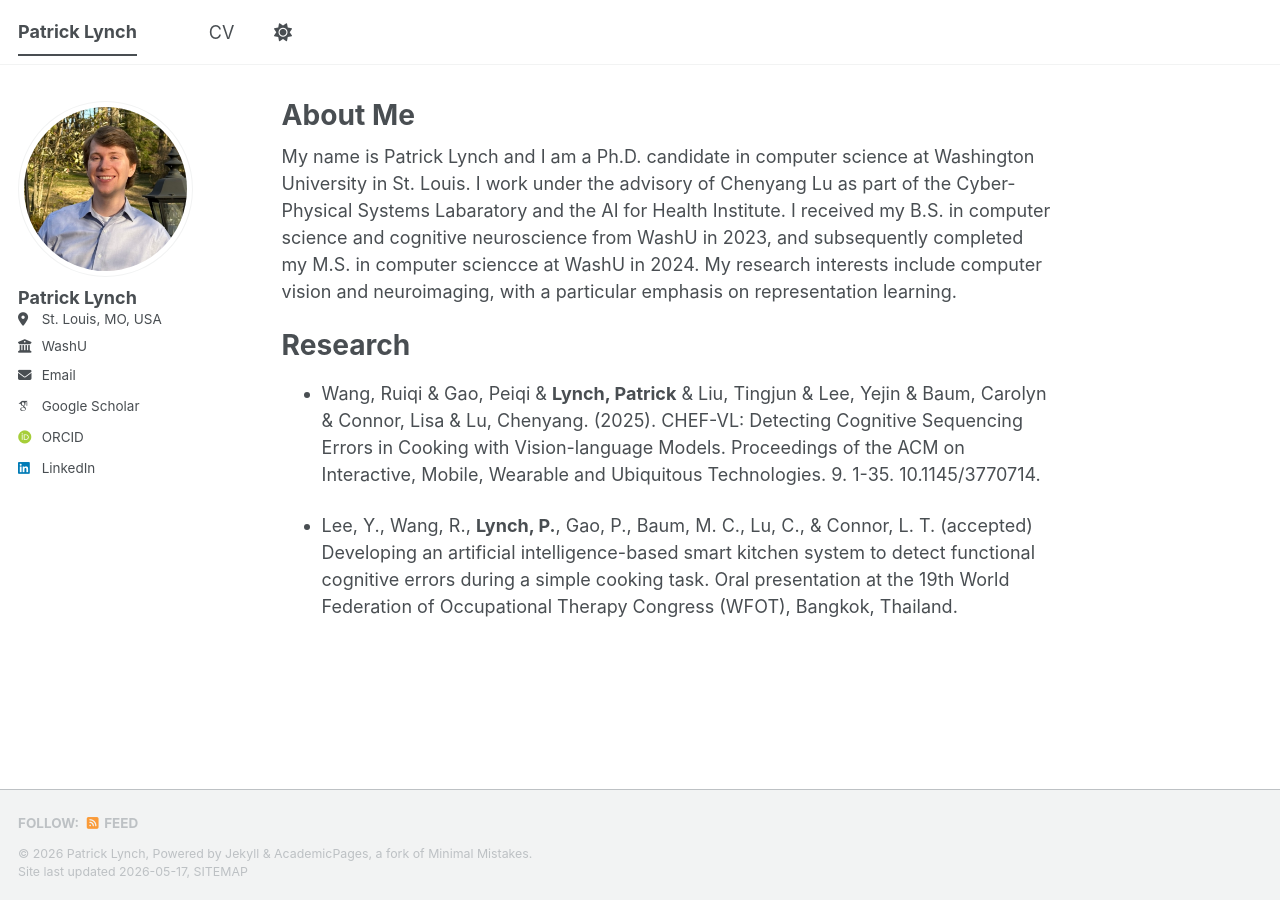
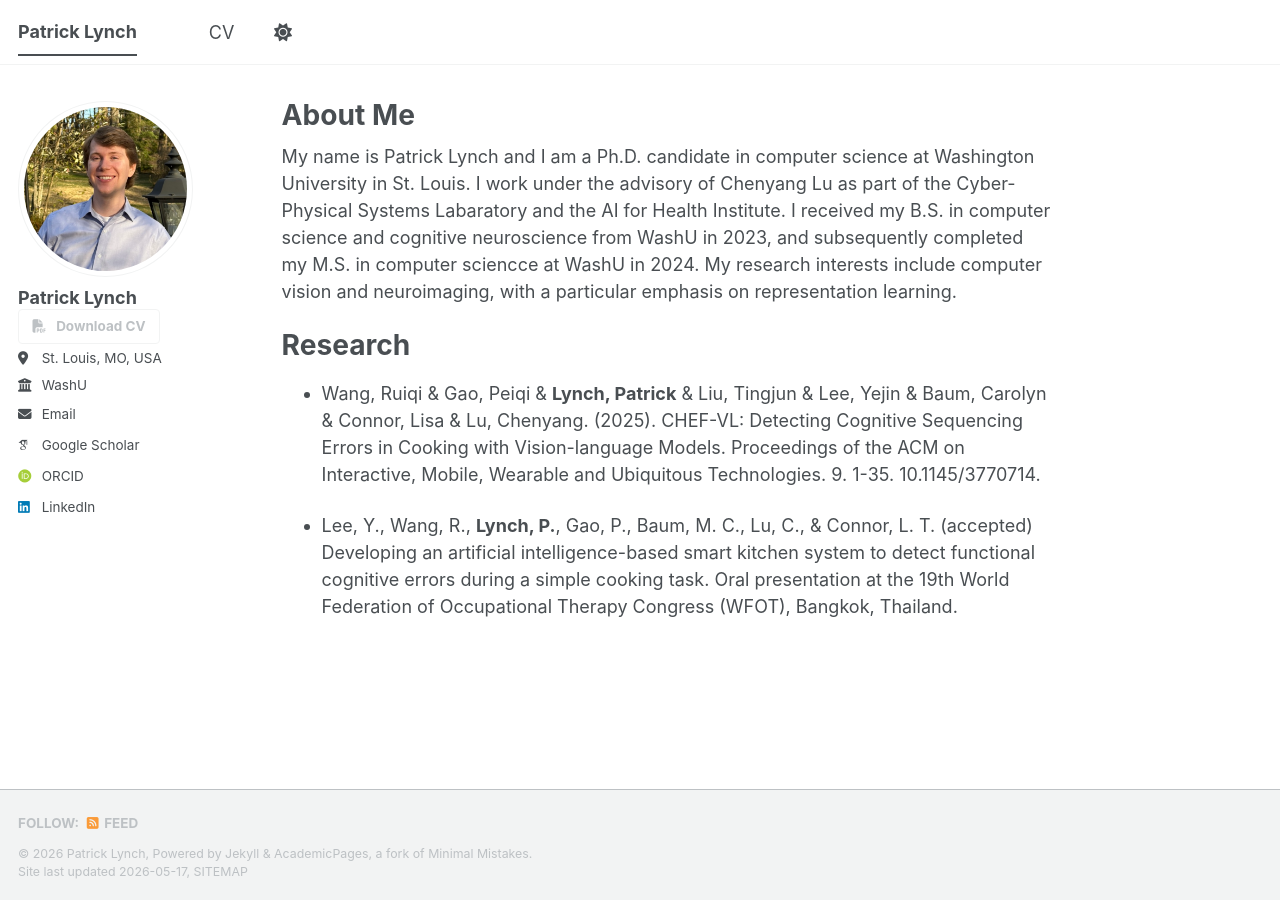
Before and after one commit to patricklynch7/patricklynch7.github.io, a Jekyll site: the page built from _pages/about.md, in a window 1280 px wide. Built offline with Jekyll 4.4.1, drawn with Linux system fonts in a browser that asks for light colours; some web fonts are replaced; a script bundle is joined from its source files by our own code; library files that are not in the unit come from our copies.

Commit message:
Update author-profile.html

```diff
--- a/_includes/author-profile.html
+++ b/_includes/author-profile.html
@@ -21,7 +21,9 @@
   </div>
 
   <div class="author__urls-wrapper">
-    <button class="btn btn--inverse">Follow</button>
+    <a href="{{ base_path }}/files/cv.pdf" class="btn btn--inverse" target="_blank">
+      <i class="fas fa-fw fa-file-pdf icon-pad-right" aria-hidden="true"></i>Download CV
+    </a>
     <ul class="author__urls social-icons">
       <!-- Font Awesome icons / Biographic information  -->
       {% if author.location %}
```
